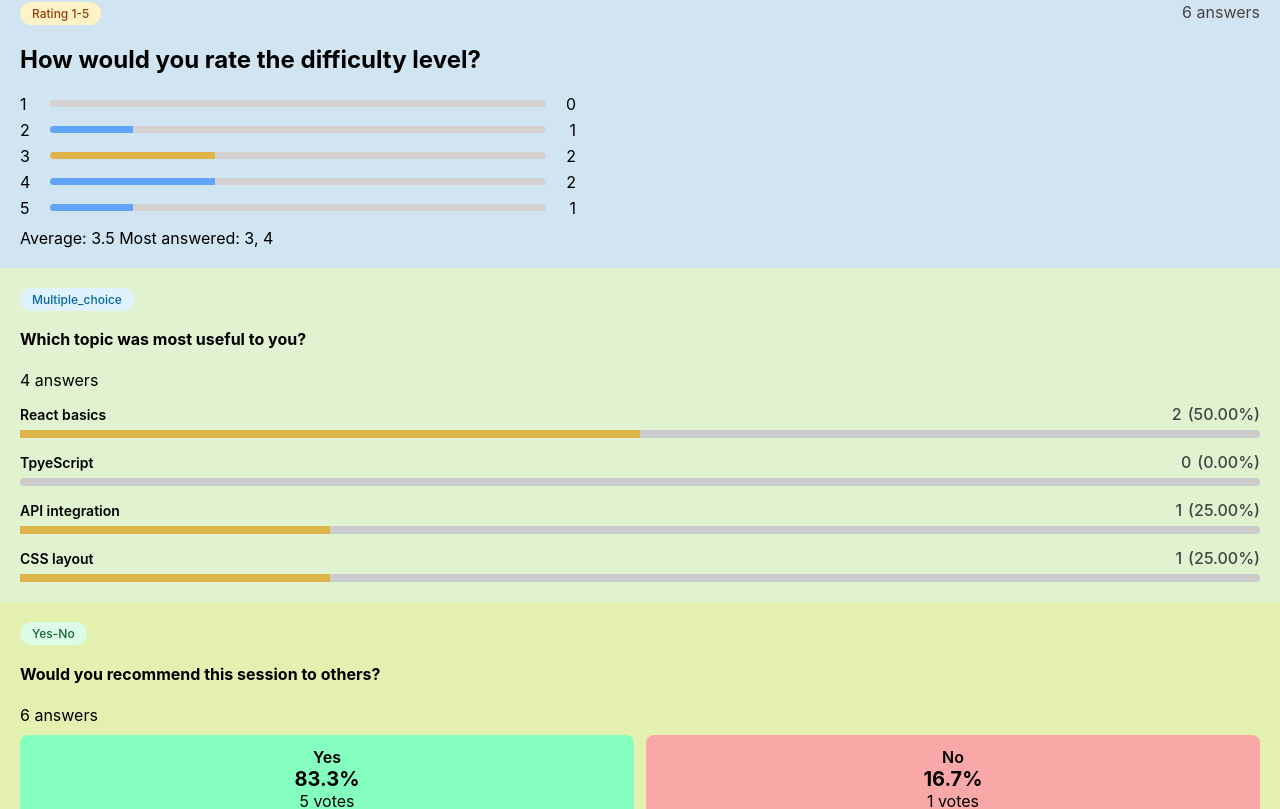
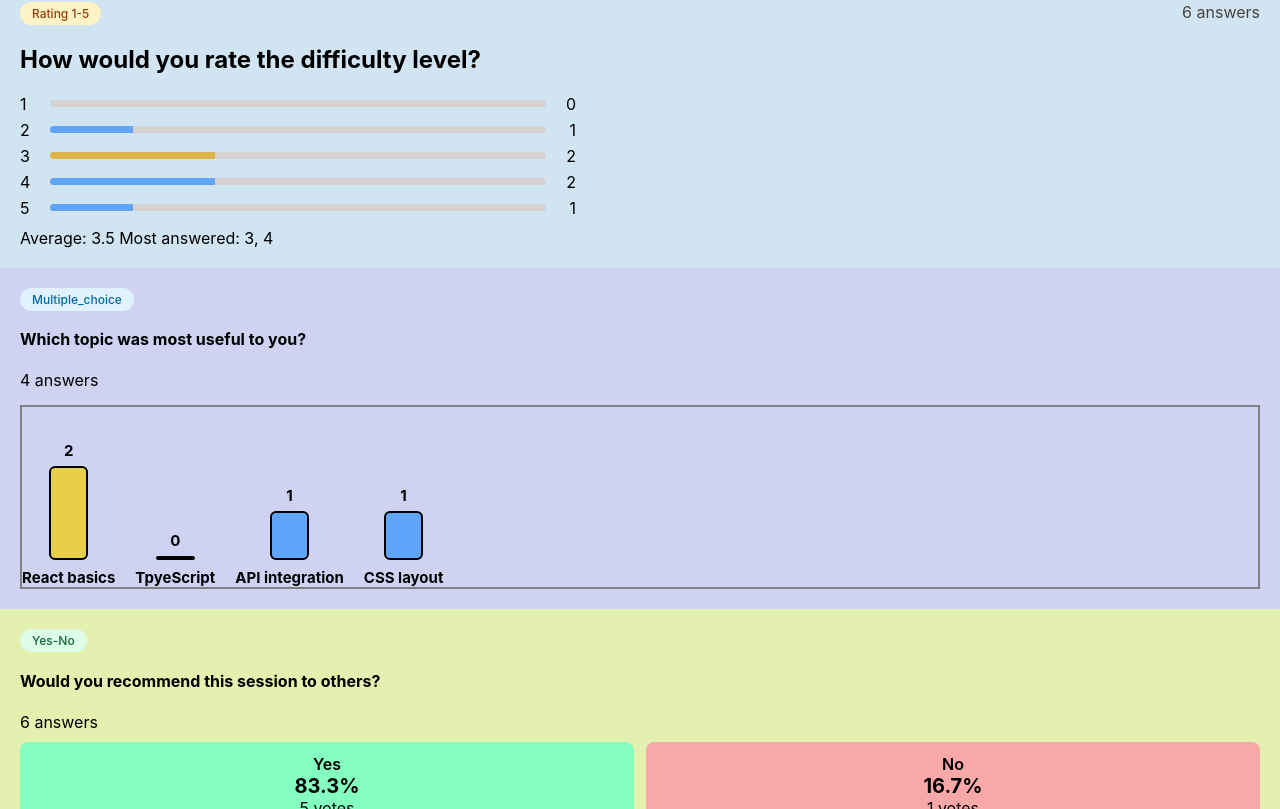
Before and after one commit to soubhik2709/anonymous-feedback-tool, a React (Create React App) app: page / in a window 1280 px wide. Shown: the part 570-1379 px from the top of the page. Built offline with nearby package versions, Linux system fonts and the light colour scheme.

Commit message:
feat(mcq): add vertical bar chart visualization with percentage and highlight for most selected option

```diff
--- a/src/features/Dashboard/Components/McqQuestionCard.tsx
+++ b/src/features/Dashboard/Components/McqQuestionCard.tsx
@@ -20,78 +20,92 @@ export const McqQuestionCard = () => {
 ] */
 
 return (
-    <div style={{ background: "#e0f2d0", padding: "20px" }}>
+  <div style={{ background: "#d0d2f2", padding: "20px" }}>
     <Badge type="mcq">Multiple_choice</Badge>
 
-      {value.map((q) => (
-        <div>
-          <h4>{q.label}</h4>
-          <span>{q.total} answers</span>
+    {value.map((q) => {
+      const entries = Object.entries(q.bucket);
 
-          {/* BAR CHART */}
-
-          {Object.entries(q.bucket).map(([item, count]) => {
-            //using bucket values
-            const percentage = q.total === 0 ? 0 : (count / q.total) * 100;
-
-            // find the most answer
-            const mostAns = Object.entries(q.bucket).reduce(
+      // ✅ find most answered ONCE (not inside loop)
+      const mostAns = entries.reduce(
         (max, [option, count]) => {
           if (count > max.count) {
             return { option, count };
           }
           return max;
         },
-              { option: "", count: -1 },
+        { option: "", count: -1 }
       );
 
       return (
-              <div key={item}>
+        <div key={q.questionId} style={{ marginTop: "20px" }}>
+          <h4>{q.label}</h4>
+          <span>{q.total} answers</span>
+
+          {/* VERTICAL BAR CHART */}
           <div
             style={{
               display: "flex",
-                    justifyContent: "space-between",
-                    alignItems: "center",
-                    marginTop: "8px",
-                    padding: "6px 0",
+              alignItems: "flex-end",
+              gap: "20px",
+              height: "180px",
+              marginTop: "15px",
+              border:"2px solid grey"
+
             }}
           >
-                  <span style={{ fontWeight: "600", fontSize: "14px" }}>
+            {entries.map(([item, count]) => {
+              const percentage =
+                q.total === 0 ? 0 : (count / q.total) * 100;
+
+              const isMost = item === mostAns.option;//what is this?
+
+              return (
+                <div
+                  key={item}
+                  style={{
+                    display: "flex",
+                    flexDirection: "column",
+                    alignItems: "center",
+                    justifyContent: "flex-end",
+                    height: "100%",
+                  }}
+                >
+                  {/* VALUE */}
+                  <span style={{ fontSize: "15px", marginBottom: "6px", fontWeight:"bold" }}>
+                    {count}
+                  </span>
+
+                  {/* BAR */}
+                  <div
+                    style={{
+                      width: "35px",
+                      height: `${percentage}%`,
+                      background: isMost ? "#e7cf47" : "#60a5fa",
+                      borderRadius: "6px",
+                      transition: "height 0.3s ease",
+                      border:"2px solid "
+                    }}
+                  />
+
+                  {/* LABEL */}
+                  <span
+                    style={{
+                      marginTop: "8px",
+                      fontSize: "15px",
+                      textAlign: "center",
+                      fontWeight:"bold"
+                    }}
+                  >
                     {item}
                   </span>
-                  <span
-                    style={{
-                      fontWeight: "500",
-                      color: "#444",
-                      display: "flex",
-                      gap: "6px",
-                    }}
-                  >
-                    <span> {count}</span>
-                    <span>({percentage.toFixed(2)}%)</span>
-                  </span>
                 </div>
-                <div
-                  style={{
-                    height: "8px",
-                    background: "#ccc",
-                    borderRadius: "4px",
-                  }}
-                >
-                  <div
-                    style={{
-                      width: `${percentage}%`,
-                      height: "100%",
-                      background: mostAns ? "#deb44a" : "#60a5fa", // highlight most ans
-                      transition: "width 0.3s ease",
-                    }}
-                  ></div>
+              );
+            })}
           </div>
         </div>
       );
     })}
   </div>
-      ))}
-    </div>
-  );
-};
+)
+}
```
Lines whose indentation alone changed are shown as unchanged.
